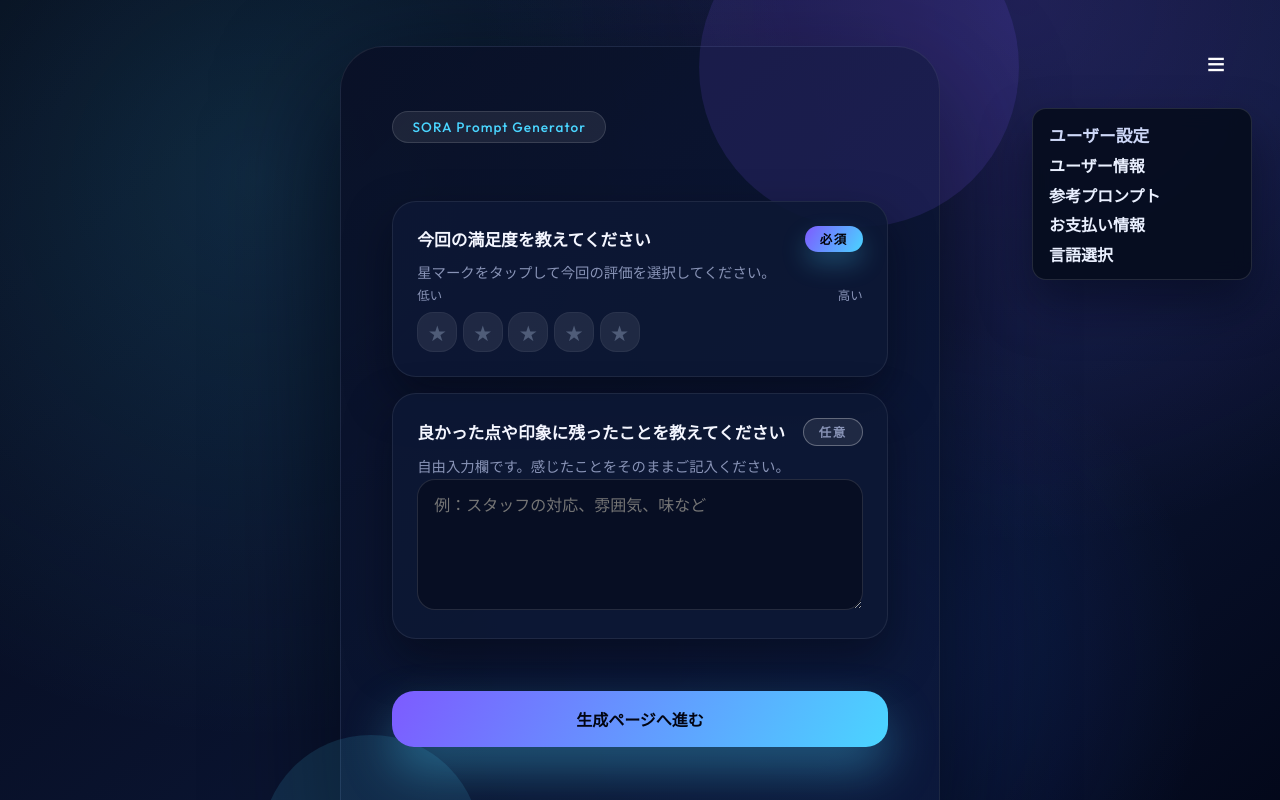
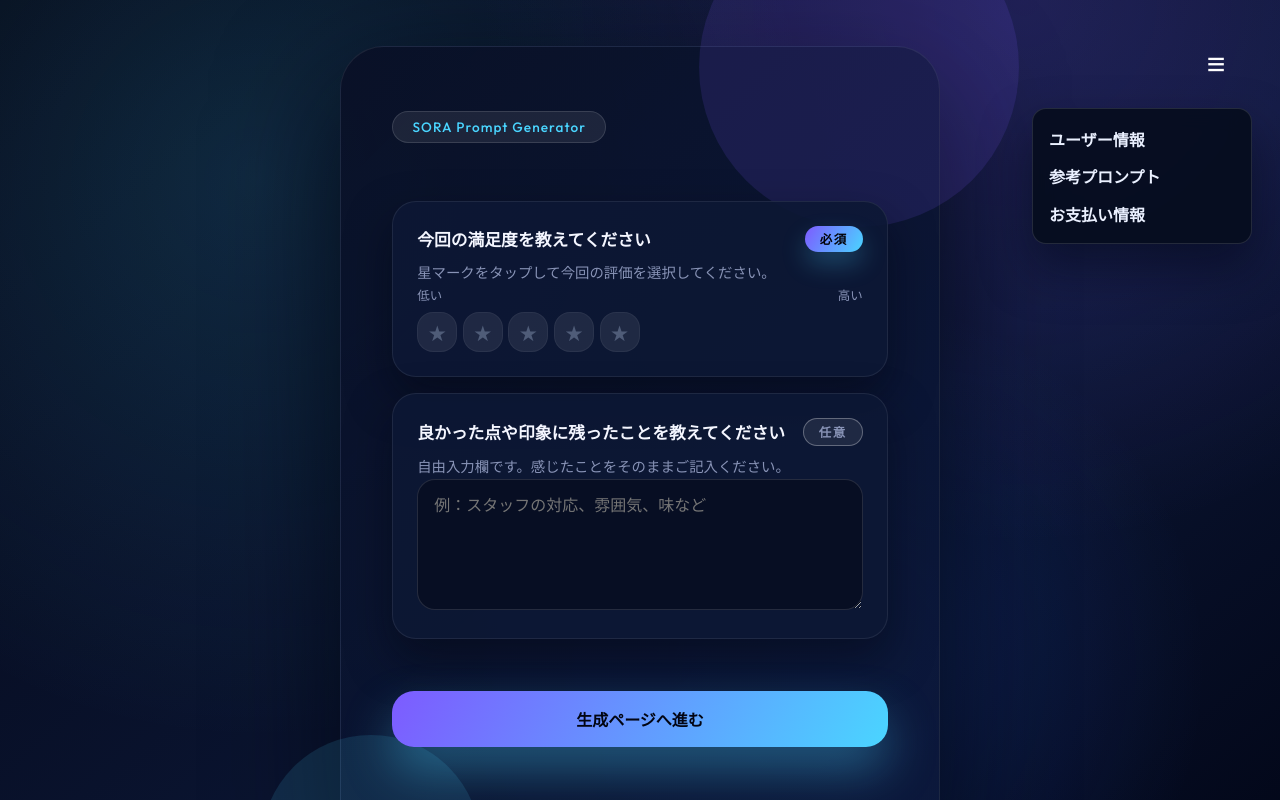
Before and after one commit to piste-boss/sora_prompt_generator, a website built with Vite: page index.html in a window 1280 px wide. Both pictures are taken after a click on the button "ユーザーメニュー". Shown: the top 800 px of the page. Built offline with nearby package versions, Linux system fonts and the light colour scheme; files whose address does not match are found by name.

Commit message:
Update user menu links and support tab query param

```diff
--- a/index.html
+++ b/index.html
@@ -67,12 +67,10 @@
               ≡
             </button>
             <div class="form2__menu-panel" id="user-menu-panel" data-role="user-menu-panel" aria-hidden="true">
-              <p class="form2__menu-title">ユーザー設定</p>
               <ul class="form2__menu-list">
-                <li>ユーザー情報</li>
-                <li>参考プロンプト</li>
-                <li>お支払い情報</li>
-                <li>言語選択</li>
+                <li><a href="/user/?tab=admin-settings">ユーザー情報</a></li>
+                <li><a href="/user/?tab=reference-prompt">参考プロンプト</a></li>
+                <li><a href="/user/?tab=billing">お支払い情報</a></li>
               </ul>
             </div>
           </div>
--- a/src/form2/style.css
+++ b/src/form2/style.css
@@ -286,6 +286,13 @@ body {
   color: #eaf0ff;
   font-weight: 600;
   font-size: 1rem;
+}
+
+.form2__menu-list a {
+  color: inherit;
+  text-decoration: none;
+  display: block;
+  padding: 0.25rem 0;
 }
 
 .form2__brand [hidden] {
```
Also changed, not shown: form1/index.html (+3 -5 lines), src/admin/main.js (+11 -0 lines).
